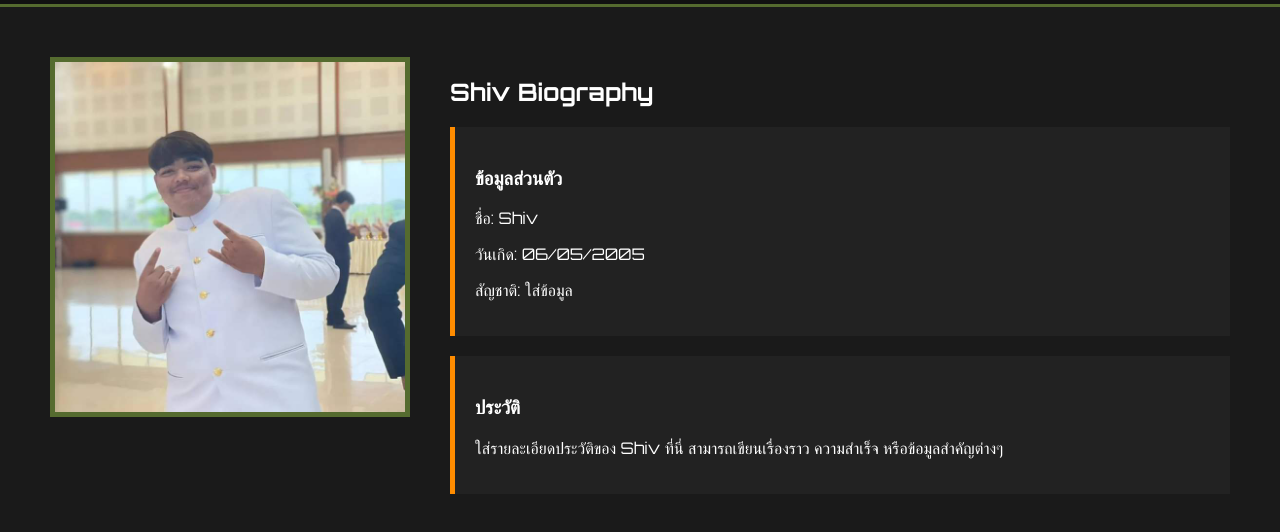
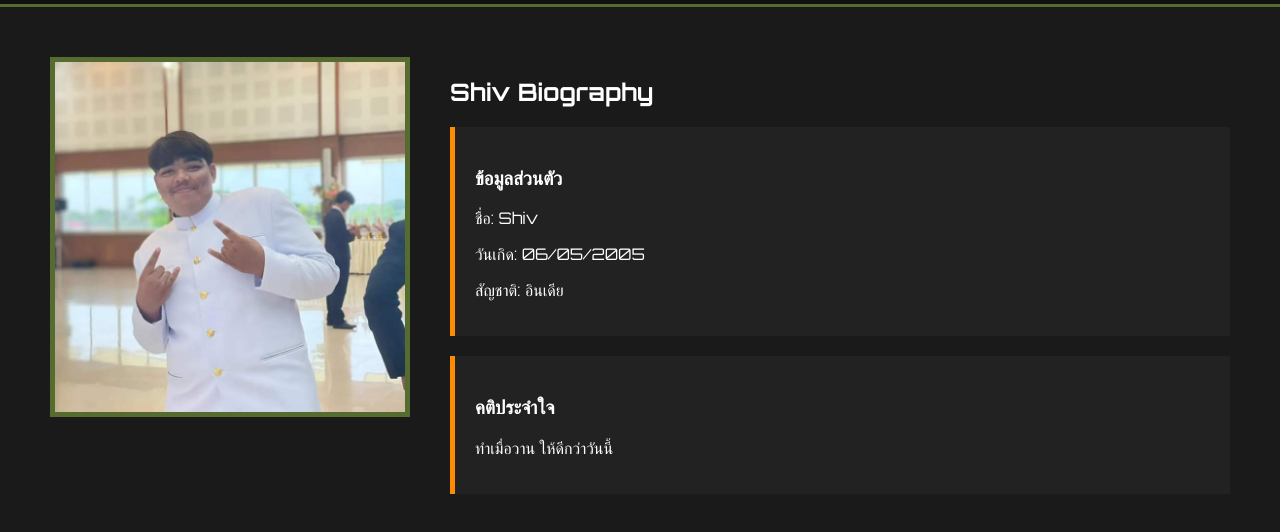
Before and after one commit to Shivx-06/Shiv, a plain HTML site: page profile.html in a window 1280 px wide. Shown: the part 78-610 px from the top of the page. Drawn offline with Linux system fonts and the light colour scheme.

Commit message:
Update profile.html

```diff
--- a/profile.html
+++ b/profile.html
@@ -30,14 +30,13 @@
                 <h3>ข้อมูลส่วนตัว</h3>
                 <p>ชื่อ: Shiv</p>
                 <p>วันเกิด: 06/05/2005</p>
-                <p>สัญชาติ: ใส่ข้อมูล</p>
+                <p>สัญชาติ: อินเดีย</p>
             </div>
 
             <div class="info-box">
-                <h3>ประวัติ</h3>
+                <h3>คติประจำใจ</h3>
                 <p>
-                    ใส่รายละเอียดประวัติของ Shiv ที่นี่
-                    สามารถเขียนเรื่องราว ความสำเร็จ หรือข้อมูลสำคัญต่างๆ
+                    ทำเมื่อวาน ให้ดีกว่าวันนี้
                 </p>
             </div>
 
```
